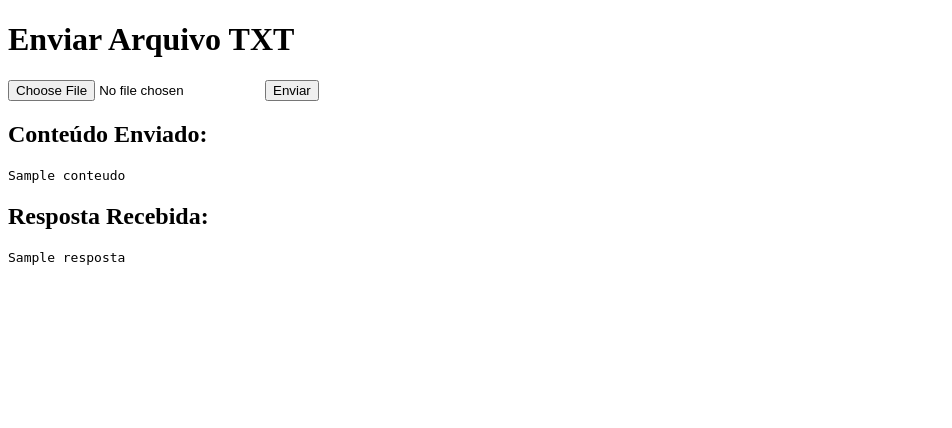
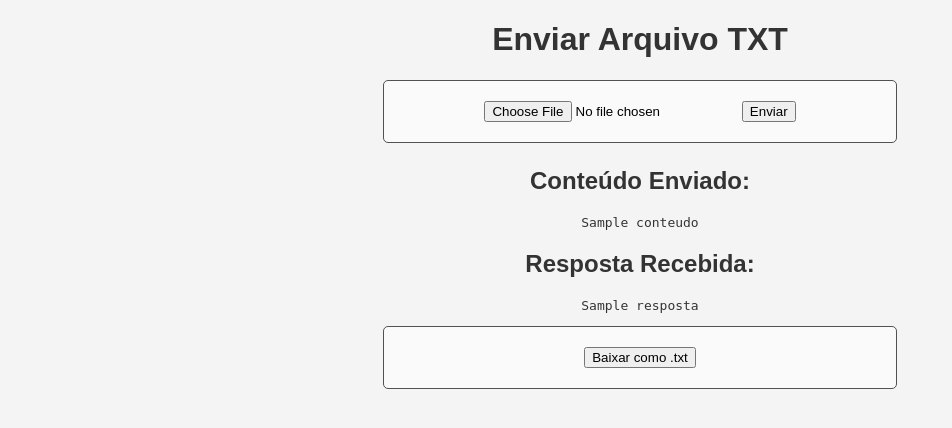
Before and after one commit to lgr4/Fase-1-Redes, a Flask app: template templates/index2.html in a window 1280 px wide. Shown: the top 428 px of the page, without its empty margins (0-952 px from the left). Run offline with Flask 3, Linux system fonts and the light colour scheme; the template is opened without the code that fills it: most values are stand-ins (such as "Sample title", 1, 10 or a date in 2020).

Commit message:
HTML + Download do resultado do MQTT

```diff
--- a/client_mqtt.py
+++ b/client_mqtt.py
@@ -1,13 +1,17 @@
-from flask import Flask, render_template, request
+from flask import Flask, render_template, request,send_file
 import paho.mqtt.client as mqtt
 import time
+import ssl
+from io import BytesIO
 
 app = Flask(__name__)
 
-broker = "localhost"
-port = 1883
-sending_topic = "sending"
-receiving_topic = "receiving"
+broker = "1f0cc1db7e91454bb2b88eabdb55bb5f.s1.eu.hivemq.cloud"
+port = 8883
+username = "hivemq.webclient.1745191351074"
+password = "$37:YKpE04mPtvw*n.RF"
+sending_topic = 'sending'
+receiving_topic = 'receiving'
 
 resposta_mqtt = None
 
@@ -28,6 +32,8 @@ def upload():
     conteudo = arquivo.read().decode("utf-8")
 
     client = mqtt.Client()
+    client.username_pw_set(username, password)
+    client.tls_set()
     client.on_message = on_message
     client.connect(broker, port)
     client.subscribe(receiving_topic)
@@ -45,5 +51,19 @@ def upload():
 
     return render_template("index2.html", conteudo=conteudo, resposta=resposta_mqtt or "Sem resposta recebida")
 
+@app.route("/baixar", methods=["POST"])
+def baixar():
+    resposta = request.form["resposta"]
+    file_stream = BytesIO()
+    file_stream.write(resposta.encode("utf-8"))
+    file_stream.seek(0)
+
+    return send_file(
+        file_stream,
+        as_attachment=True,
+        download_name="resposta.txt",
+        mimetype="text/plain"
+    )
+
 if __name__ == "__main__":
     app.run(debug=True)
--- a/templates/index2.html
+++ b/templates/index2.html
@@ -3,6 +3,81 @@
 <head>
     <meta charset="UTF-8">
     <title>Envio de Arquivo .txt via MQTT</title>
+    <style>
+        body {
+            font-family: Arial, sans-serif;
+            background: #f4f4f4;
+            margin: 0;
+            padding: 0;
+        }
+        .container {
+            max-width: 500px;
+            margin: 30px auto;
+            background: #fff;
+            border-radius: 8px;
+            box-shadow: 0 2px 8px rgba(0,0,0,0.08);
+            padding: 32px 24px 24px 24px;
+        }
+        h2 {
+            text-align: center;
+            color: #333;
+        }
+        h1 {
+            text-align: center;
+            color: #333;
+        }
+        pre {
+            text-align: center;
+            color: #333;
+        }
+        .alert {
+            padding: 12px 18px;
+            border-radius: 5px;
+            margin-bottom: 18px;
+            font-size: 15px;
+            text-align: center;
+        }
+        .alert-danger {
+            background: #ffe5e5;
+            color: #b30000;
+            border: 1px solid #ffb3b3;
+        }
+        .alert-success {
+            background: #e5ffe5;
+            color: #006600;
+            border: 1px solid #b3ffb3;
+        }
+        form {
+            width: 40%;
+            margin: 0 auto 24px auto;
+            text-align: center;
+            padding: 20px 0;
+            border: 1.5px solid #525252;
+            background: #fafafa;
+            border-radius: 5px;
+        }
+        input[type="text"] {
+            padding: 8px;
+            width: 60%;
+            font-size: 16px;
+            border-radius: 4px;
+            border: 1px solid #aaa;
+            margin-right: 8px;
+        }
+        input[type="submit"] {
+            padding: 8px 18px;
+            font-size: 16px;
+            border-radius: 4px;
+            border: none;
+            background: #525252;
+            color: #fff;
+            cursor: pointer;
+            transition: background 0.2s;
+        }
+        input[type="submit"]:hover {
+            background: #333;
+        }
+    </style>
 </head>
 <body>
     <h1>Enviar Arquivo TXT</h1>
@@ -19,6 +94,10 @@
     {% if resposta %}
         <h2>Resposta Recebida:</h2>
         <pre>{{ resposta }}</pre>
+        <form action="/baixar" method="post">
+            <input type="hidden" name="resposta" value="{{ resposta }}">
+            <button type="submit">Baixar como .txt</button>
+        </form>
     {% endif %}
 </body>
 </html>
```
Also changed, not shown: server_mqtt.py (+1 -14 lines).
